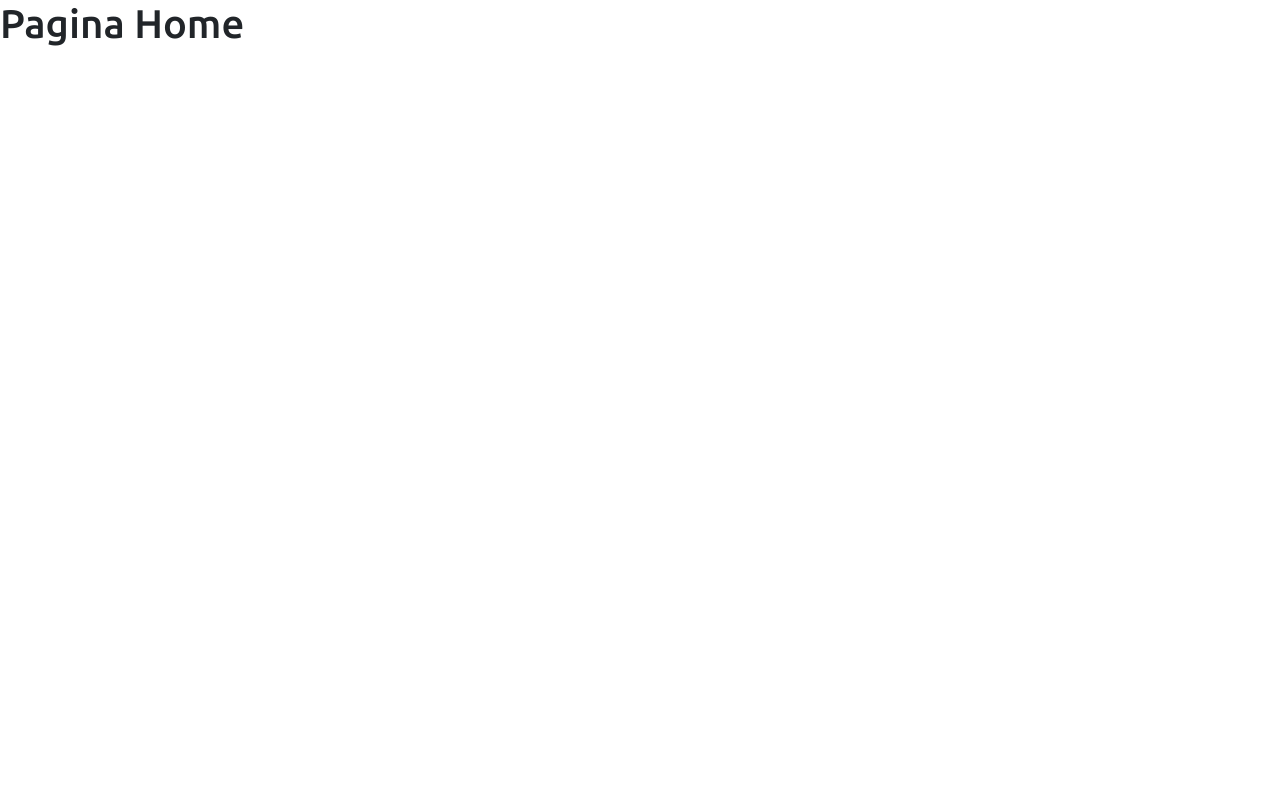
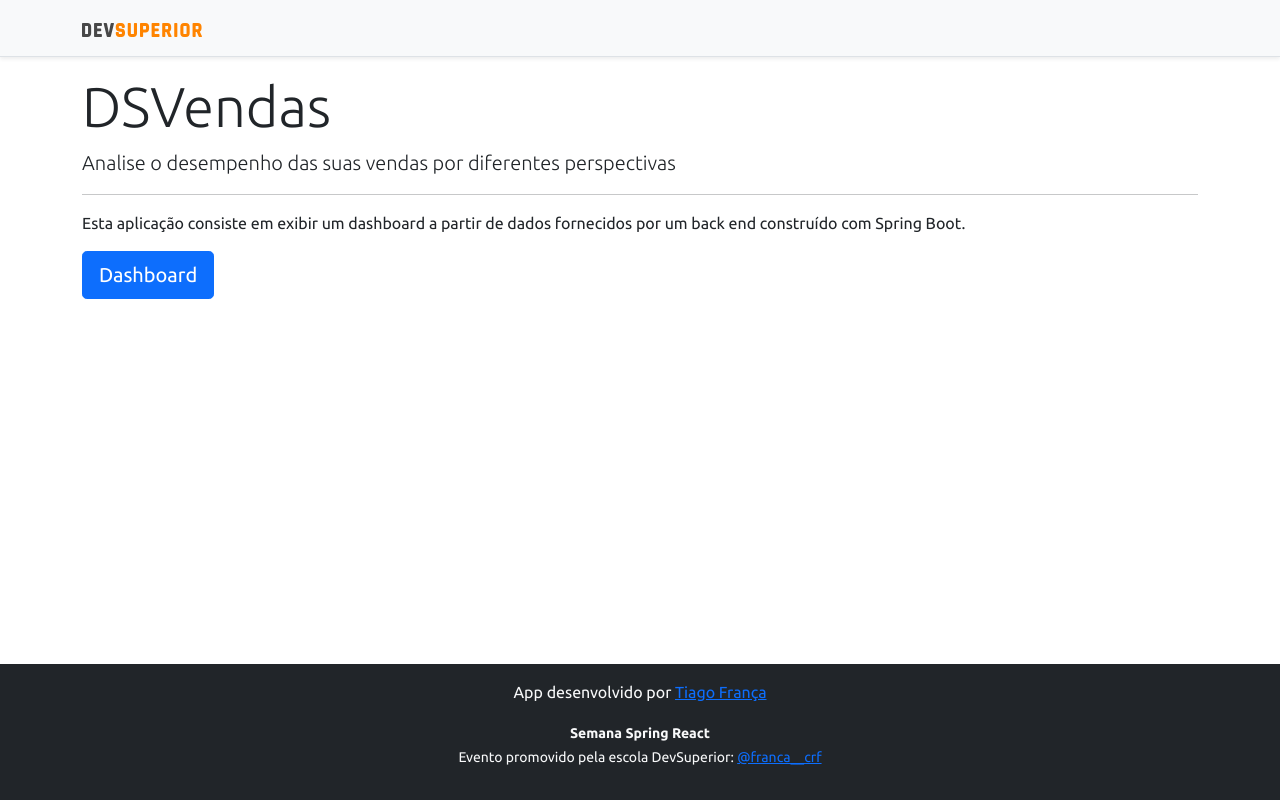
Before and after one commit to tiagofrancarita/projeto-sds2, a React (Create React App) app in the folder frontend/: page / in a window 1280 px wide. Built offline with nearby package versions, Linux system fonts and the light colour scheme.

Commit message:
Home, navigation

```diff
--- a/frontend/src/components/NavBar/index.tsx
+++ b/frontend/src/components/NavBar/index.tsx
@@ -1,10 +1,13 @@
 import ImgDsDark from 'assets/img/ds-dark.svg';
+import { Link } from 'react-router-dom';
 function NavBar() {
     return (
         <div className="d-flex flex-column flex-md-row align-items-center p-3 px-md-4 mb-3 bg-light border-bottom shadow-sm">
             <div className="container">
                 <nav className="my-2 my-md-0 mr-md-3">
+                    <Link to="/">
                     <img src={ImgDsDark} alt="DevSuperior" width="120" />
+                    </Link>
                 </nav>
             </div>
         </div>
--- a/frontend/src/pages/Home/index.tsx
+++ b/frontend/src/pages/Home/index.tsx
@@ -1,10 +1,27 @@
+import Footer from "components/Footer";
+import NavBar from "components/NavBar";
+import { Link } from "react-router-dom";
 
 const Home = () => {
 
     return (
-       <div>
-            <h1>Pagina Home</h1>
-       </div>
+
+        <>
+        <NavBar />
+        <div className="container">
+            <div className="jumbotron">
+                <h1 className="display-4">DSVendas</h1>
+                <p className="lead">Analise o desempenho das suas vendas por diferentes perspectivas</p>
+                <hr />
+                <p>Esta aplicação consiste em exibir um dashboard a partir de dados fornecidos por um back end construído com Spring Boot.</p>
+
+                <Link className="btn btn-primary btn-lg" to="/dashboard">
+                    Dashboard
+                </Link>
+            </div>
+        </div>
+        <Footer/>
+        </>
     );
 }
 
```
